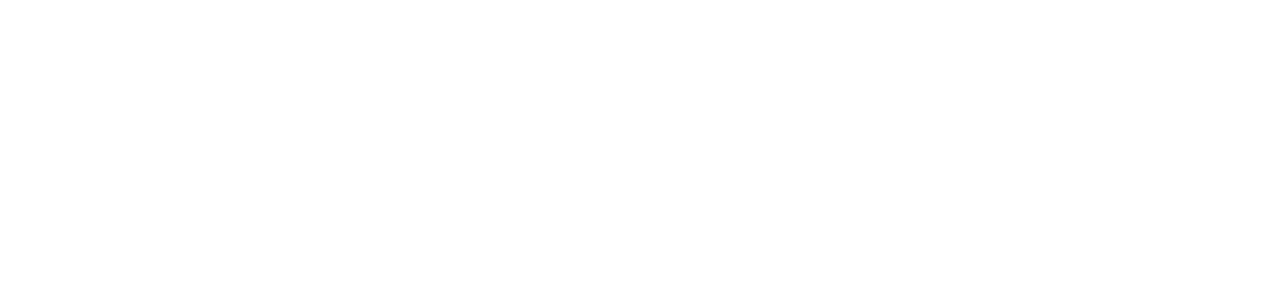
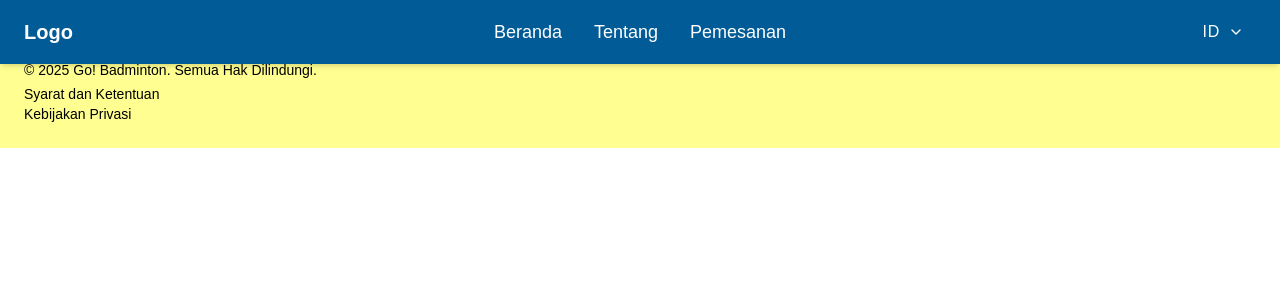
Before and after one commit to BoviliusMeidi/go-badminton, a Next.js app: page / in a window 1280 px wide. Shown: the top 300 px of the page. Built offline with nearby package versions, Linux system fonts and the light colour scheme; a web font is replaced by a local one.

Commit message:
feat(layout) : add NavBar and Footer

```diff
--- a/app/layout.tsx
+++ b/app/layout.tsx
@@ -3,6 +3,8 @@
 import "./globals.css";
 import { Inika } from "next/font/google";
 import { LanguageProvider } from "./LanguageContext";
+import NavBar from "./components/Navbar";
+import Footer from "./components/Footer";
 
 /**
  * Configures and loads the 'Inika' Google Font.
@@ -44,7 +46,11 @@
   return (
     <html lang="id">
       <body className={`${inika.variable} antialiased`}>
-        <LanguageProvider>{children}</LanguageProvider>
+        <LanguageProvider>
+          <NavBar />
+          {children}
+          <Footer />
+        </LanguageProvider>
       </body>
     </html>
   );
```
